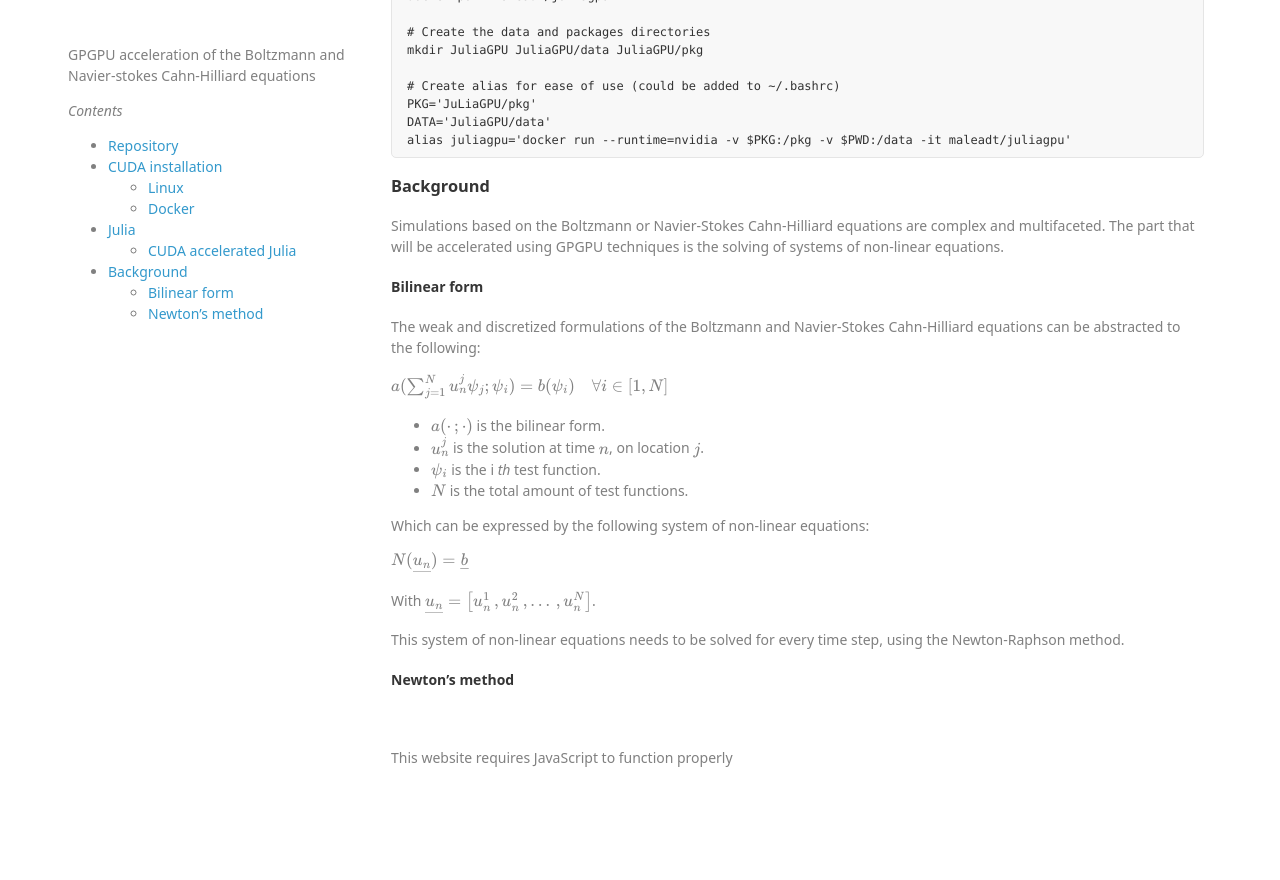
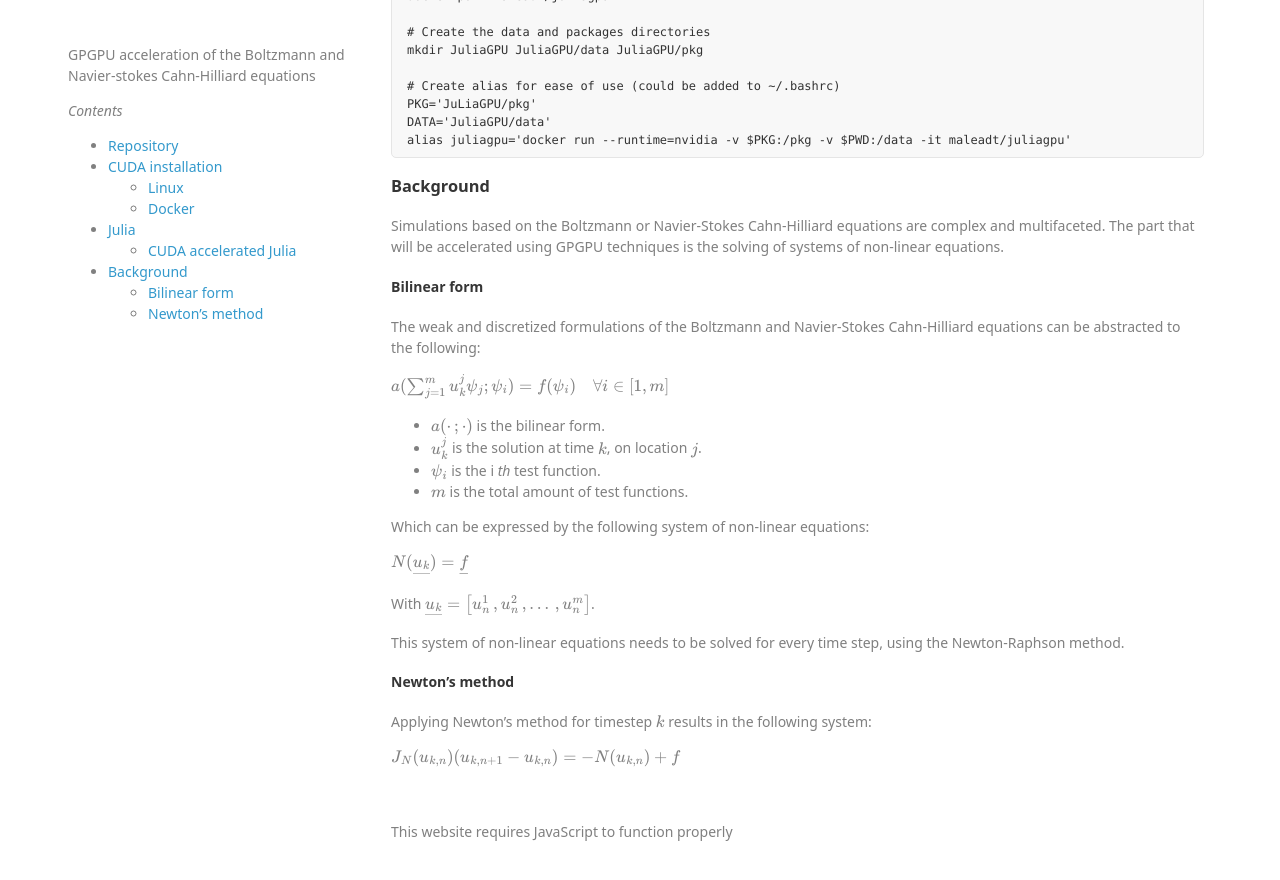
Before and after one commit to lucasbekker/lucasbekker.github.io, a Jekyll site: the page built from index.md, in a window 1280 px wide and 900 px high, scrolled down 3976 px. Shown: the top 880 px of the window. Built offline with Jekyll 4.4.1, drawn with Linux system fonts in a browser that asks for light colours; nearby versions of some CDN libraries; our own code applies the rules of GitHub Pages for plain Markdown files; formulas are drawn with MathJax 3; before the commit the page ends 4802 px from its top, so only the background shows below that.

Commit message:
modify notation of bilinear form and start newton method

```diff
--- a/index.md
+++ b/index.md
@@ -158,23 +158,29 @@ The weak and discretized formulations of the Boltzmann and Navier-Stokes Cahn-Hi
 
 $$
 \begin{array}{lr}
-a( \sum_{j=1}^{N} u_{n}^{j} \psi_{j} ; \psi_{i} ) = b(\psi_{i}) & \forall i \in \left [ 1,N \right ]
+a( \sum_{j=1}^{m} u_{k}^{j} \psi_{j} ; \psi_{i} ) = f(\psi_{i}) & \forall i \in \left [ 1,m \right ]
 \end{array}
 $$
 
   * $a(\cdot \, ; \cdot)$ is the bilinear form.
-  * $u_{n}^{j}$ is the solution at time $n$, on location $j$.
+  * $u_{k}^{j}$ is the solution at time $k$, on location $j$.
   * $\psi_{i}$ is the i *th* test function.
-  * $N$ is the total amount of test functions.
+  * $m$ is the total amount of test functions.
 
 Which can be expressed by the following system of non-linear equations:
 
 $$
-N(\underline{u_{n}}) = \underline{b}
+N(\underline{u_{k}}) = \underline{f}
 $$
 
-With $\underline{u_{n}} = \left [ u_{n}^{1} \,,u_{n}^{2} \,,...\,,u_{n}^{N} \right ]$.
+With $\underline{u_{k}} = \left [ u_{n}^{1} \,,u_{n}^{2} \,,...\,,u_{n}^{m} \right ]$.
 
 This system of non-linear equations needs to be solved for every time step, using the Newton-Raphson method.
 
 #### Newton's method
+
+Applying Newton's method for timestep $k$ results in the following system:
+
+$$
+J_{N}(u_{k,n}) (u_{k,n+1} - u_{k,n}) = - N(u_{k,n}) + f
+$$
```
